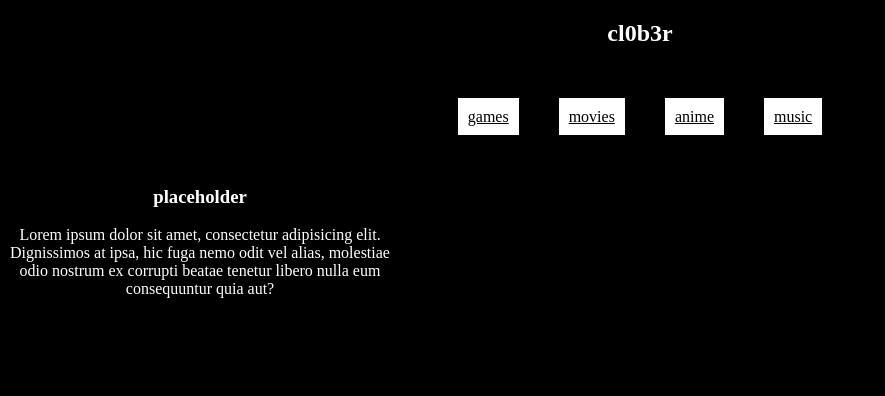
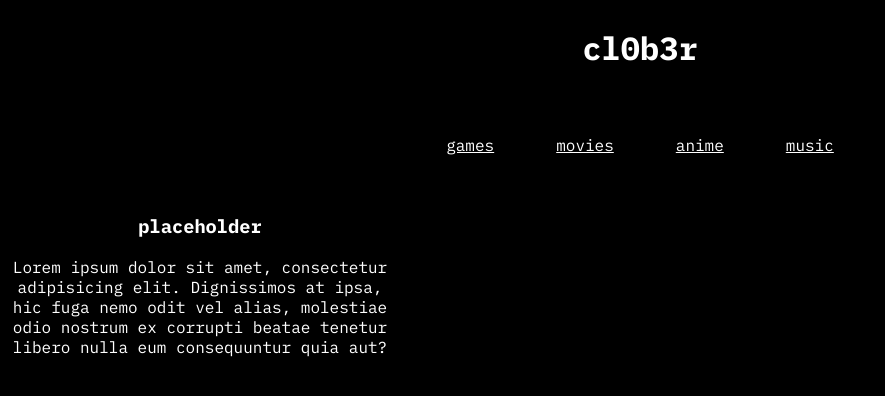
Before and after one commit to cl0b3r/khromma, a plain HTML site: page index.html in a window 1280 px wide. Shown: the whole page, without its empty margins (0-885 px from the left). Drawn offline with Linux system fonts and the light colour scheme.

Commit message:
added the font

```diff
--- a/index.html
+++ b/index.html
@@ -8,7 +8,7 @@
 </head>
 <body>
     <nav id="nav">
-        <h2>cl0b3r</h2>
+        <h2 class="main-h2">cl0b3r</h2>
         <div class="links-main">
             <div class="a-div">
                 <div><a href="">games</a></div>
--- a/styles.css
+++ b/styles.css
@@ -1,8 +1,15 @@
+@import url('https://fonts.googleapis.com/css2?family=IBM+Plex+Mono:ital,wght@0,100;0,200;0,300;0,400;0,500;0,600;0,700;1,100;1,200;1,300;1,400;1,500;1,600;1,700&display=swap');
+
 body{
+    font-family: "IBM Plex Mono", monospace;
     padding: 0;
     margin: 0;
     background-color: black;
     color: white;
+}
+.main-h2{
+    font-weight: 800;
+    font-size: 2rem;
 }
 #nav, #main-about{
     text-align: center;
@@ -21,14 +28,13 @@ body{
     justify-content: space-between;
 }
 .links-main a{
-    background-color: white;
-    color: black;
+    color: white;
     padding: 10px;
     margin: 20px;
+    border: 1px solid transparent;
 
 }
 .links-main a:hover{
-    border: 1px solid #FC5431;
     color: #FC5431;
     text-decoration-color: #FC5431;
     background-color: black;
```
